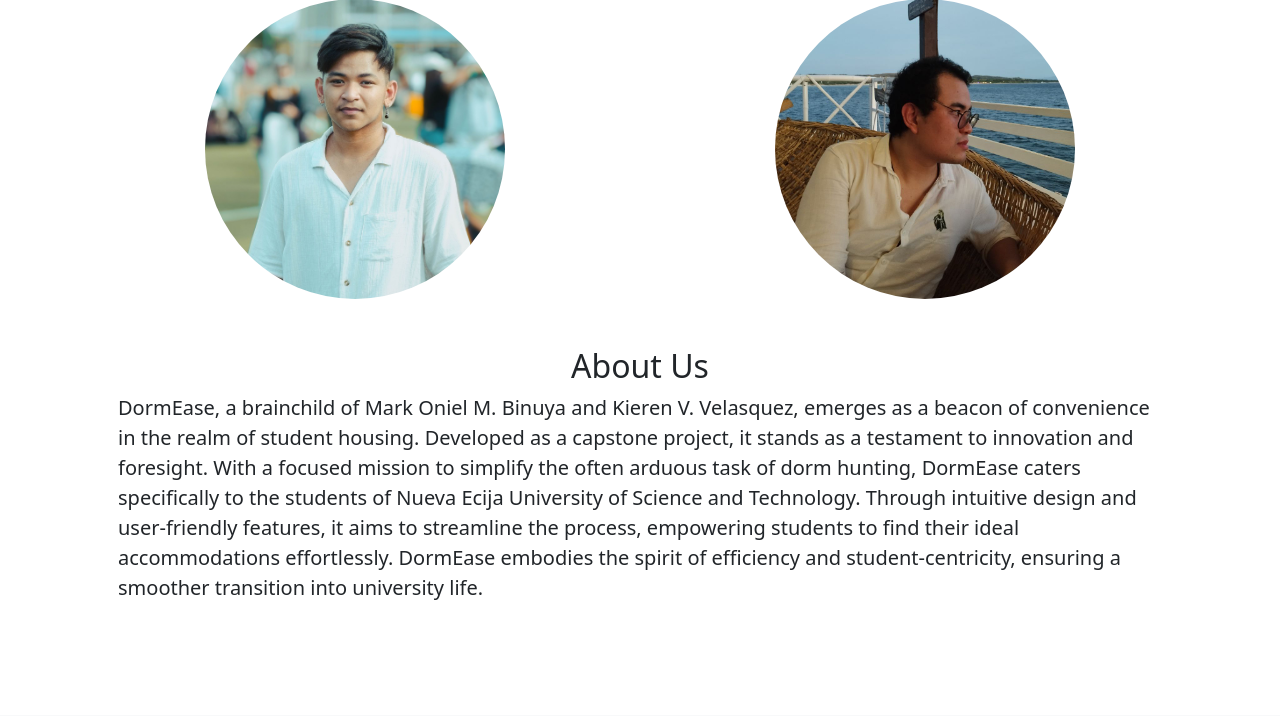
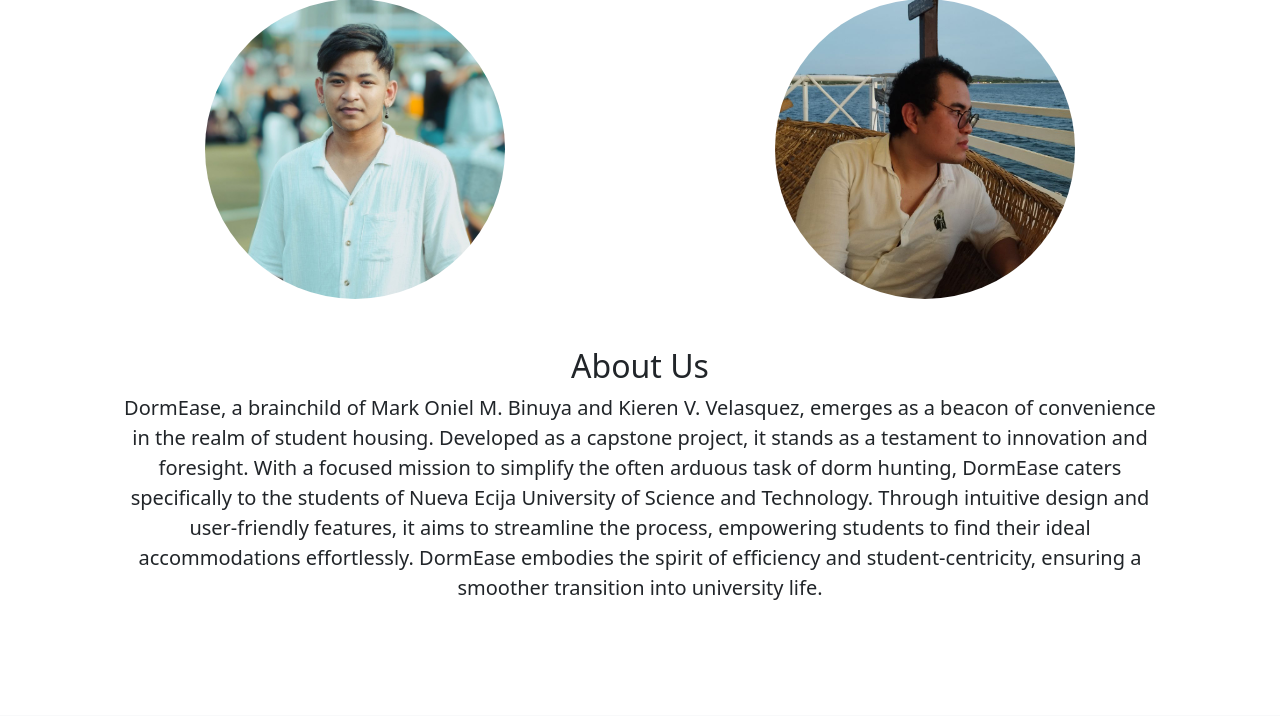
Before and after one commit to velasquezkieren/dormease, a PHP site: page /dormease/about in a window 1280 px wide. Shown: the part 105-821 px from the top of the page. Run offline with PHP 8.4, Linux system fonts and the light colour scheme; some libraries are stand-ins or nearby versions.

Commit message:
modified:   pages/about.php

```diff
--- a/pages/about.php
+++ b/pages/about.php
@@ -12,7 +12,7 @@
         <div class="row">
             <div class="col-12 container p-5">
                 <h2 class="mb-2 text-center">About Us</h2>
-                <p class="lead">DormEase, a brainchild of Mark Oniel M. Binuya and Kieren V. Velasquez, emerges as a beacon of convenience in the realm of student housing. Developed as a capstone project, it stands as a testament to innovation and foresight. With a focused mission to simplify the often arduous task of dorm hunting, DormEase caters specifically to the students of Nueva Ecija University of Science and Technology. Through intuitive design and user-friendly features, it aims to streamline the process, empowering students to find their ideal accommodations effortlessly. DormEase embodies the spirit of efficiency and student-centricity, ensuring a smoother transition into university life.</p>
+                <p class="lead text-center">DormEase, a brainchild of Mark Oniel M. Binuya and Kieren V. Velasquez, emerges as a beacon of convenience in the realm of student housing. Developed as a capstone project, it stands as a testament to innovation and foresight. With a focused mission to simplify the often arduous task of dorm hunting, DormEase caters specifically to the students of Nueva Ecija University of Science and Technology. Through intuitive design and user-friendly features, it aims to streamline the process, empowering students to find their ideal accommodations effortlessly. DormEase embodies the spirit of efficiency and student-centricity, ensuring a smoother transition into university life.</p>
             </div>
         </div>
     </div>
```
